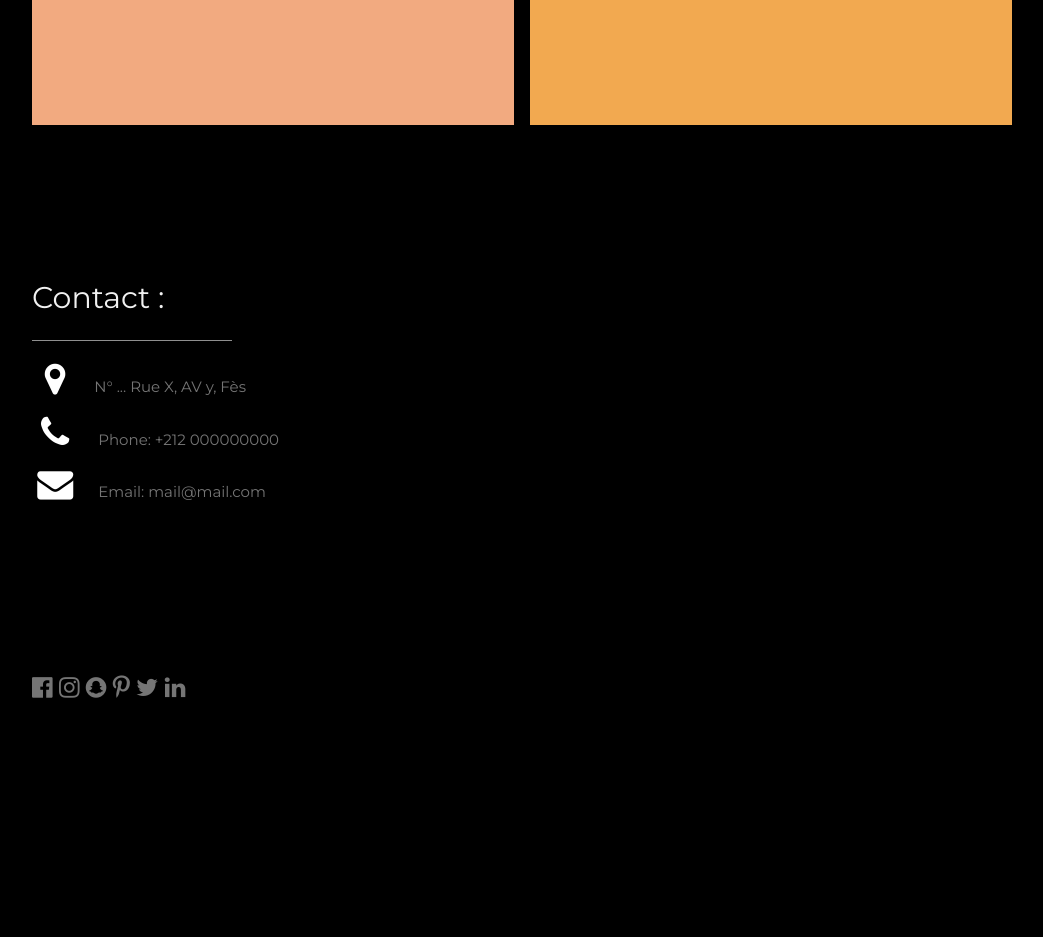
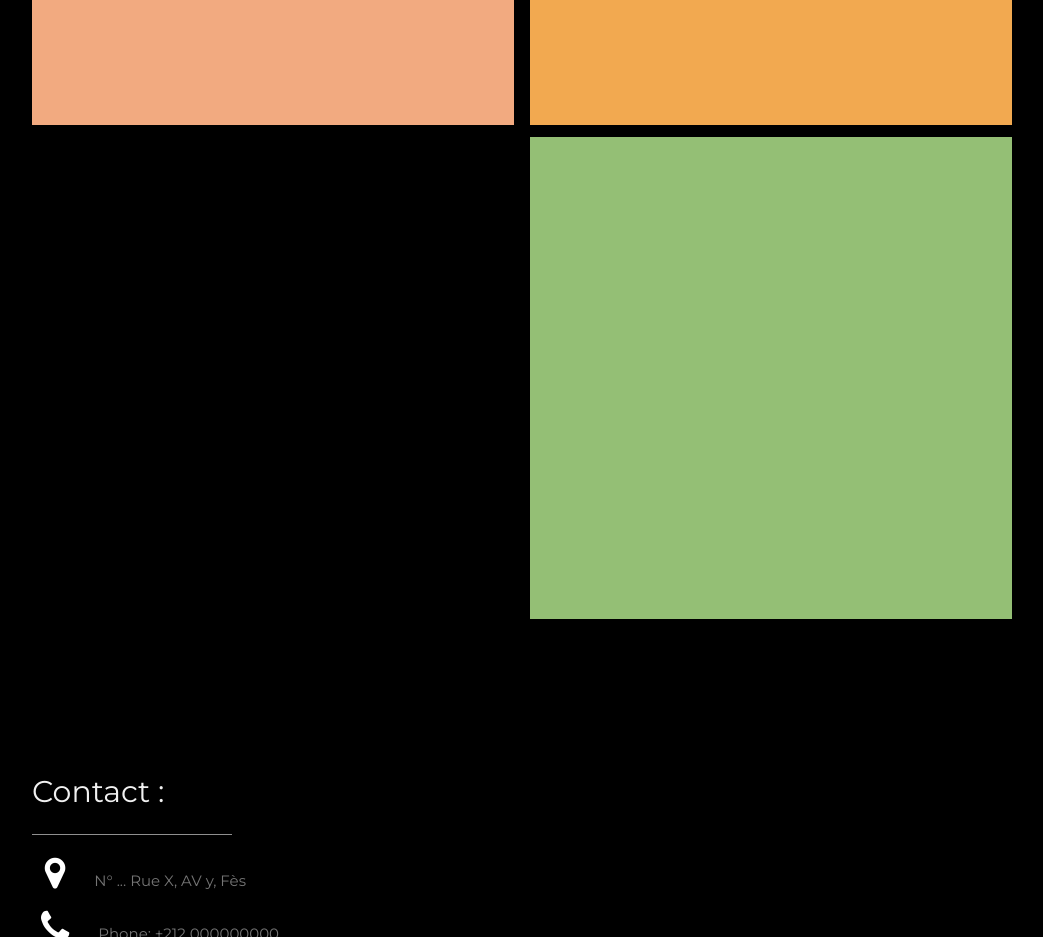
Before and after one commit to Ayoubzinini/albotra, a plain HTML site: page index.html in a window 1280 px wide. Shown: the part 5280-6217 px from the top of the page, without its empty margins (178-1221 px from the left). Before the commit the page ends 6062 px from the top, so only its background shows below. Drawn offline with nearby package versions, Linux system fonts and the light colour scheme.

Commit message:
Update
update

```diff
--- a/index.html
+++ b/index.html
@@ -159,6 +159,7 @@ body, h1,h2,h3,h4,h5,h6 {font-family: "Montserrat", sans-serif}
         <img src="https://ayoubzinini.github.io/placeholders/6.png" style="width:100%">
         <img src="https://ayoubzinini.github.io/placeholders/7.png" style="width:100%">
         <img src="https://ayoubzinini.github.io/placeholders/8.png" style="width:100%">
+        <img src="https://ayoubzinini.github.io/placeholders/9.png" style="width:100%">
       </div>
     <!-- End photo grid -->
     </div>
```
